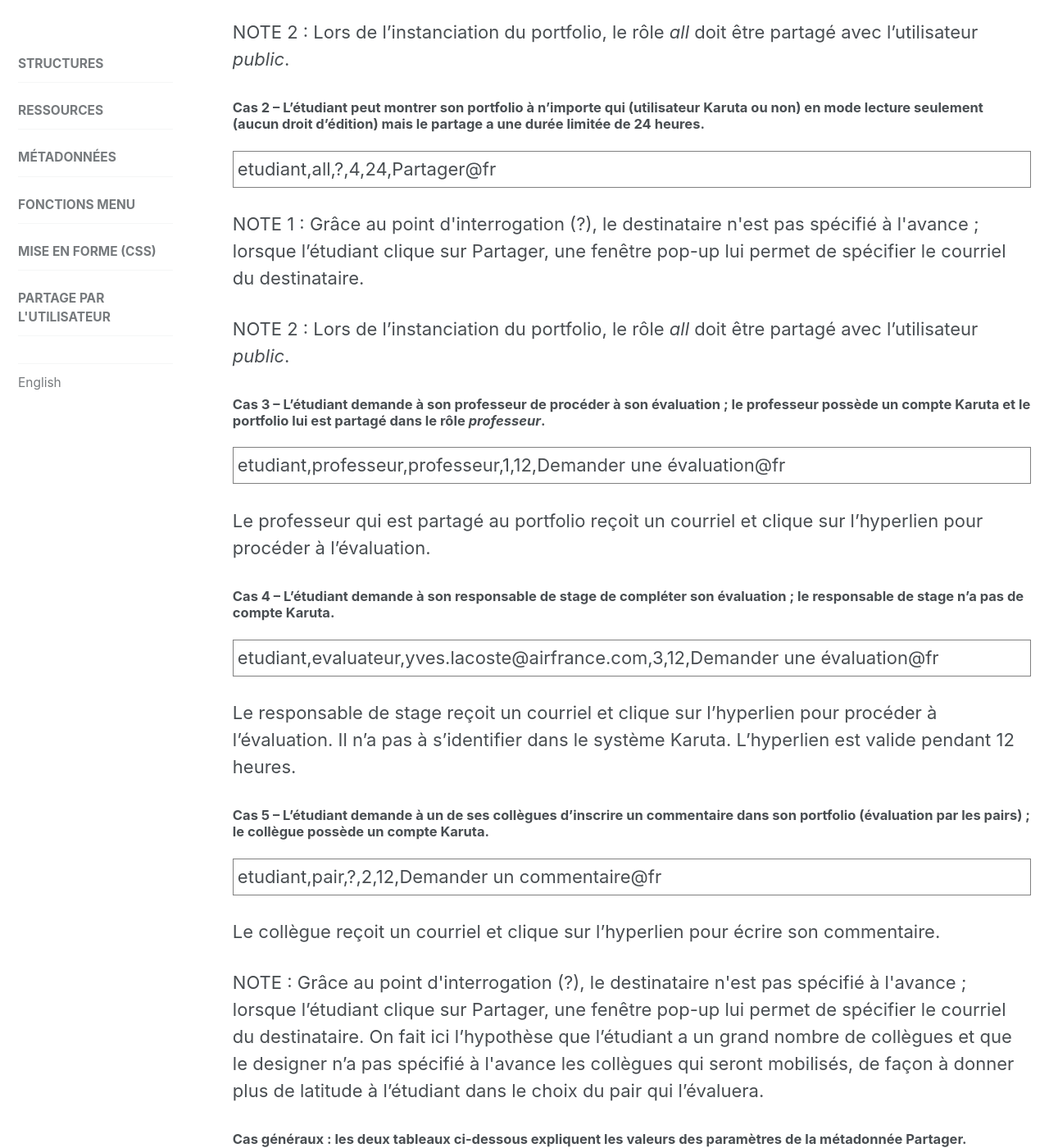
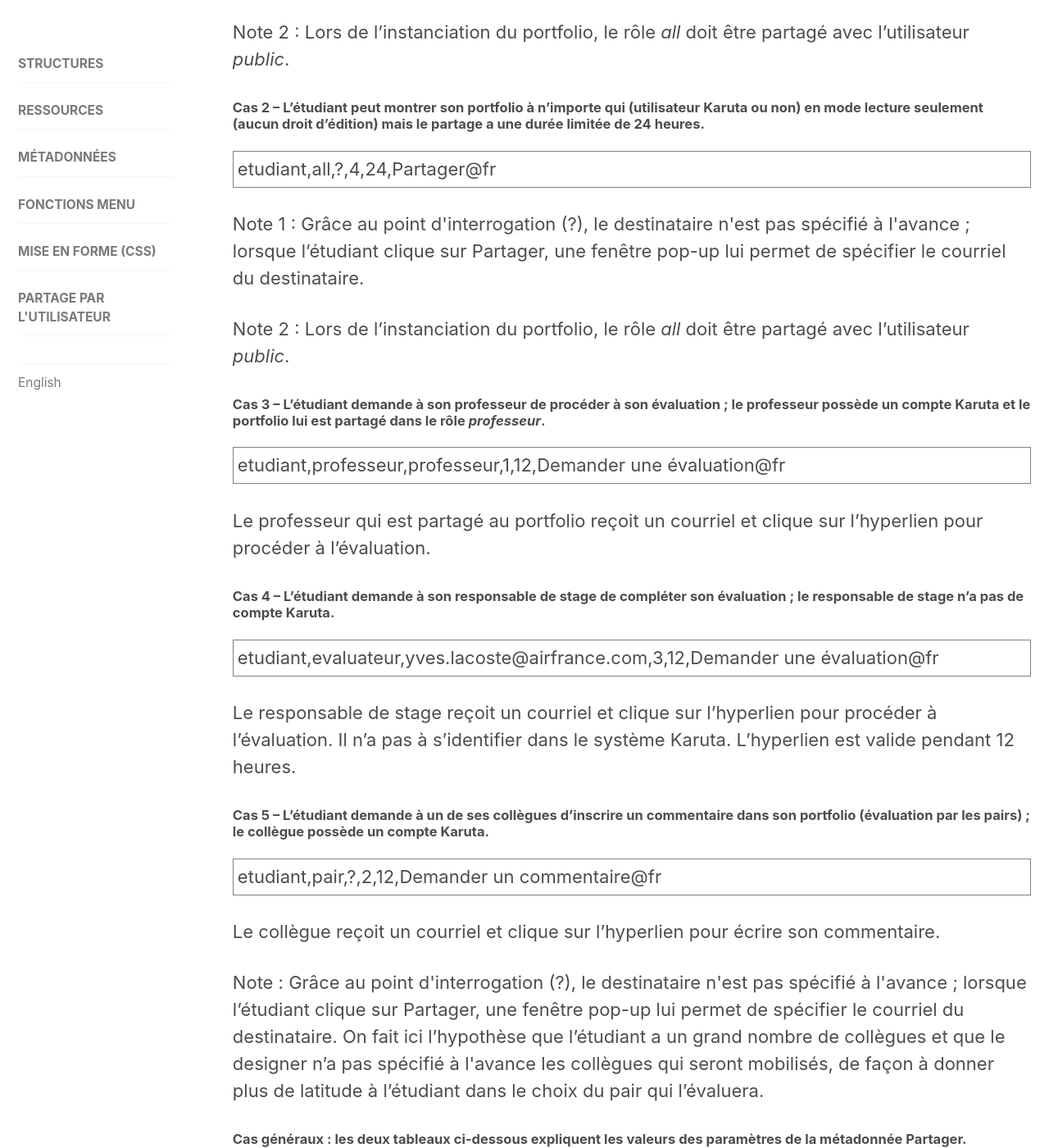
Before and after one commit to karutaproject/karuta-frontend-documentation, a Jekyll site: the page built from _pages/sharing_fr.html, in a window 1280 px wide and 1400 px high, scrolled down 2118 px. Shown: the whole window at 82% size. Built offline with Jekyll 4.4.1, drawn with Linux system fonts in a browser that asks for light colours; some of the changed text lies outside the part shown.

Commit message:
corrections

```diff
--- a/_pages/sharing_fr.html
+++ b/_pages/sharing_fr.html
@@ -58,12 +58,12 @@ sidebar:
 </h4>
 <p class='champ'>etudiant,all,?,4,unlimited,Partager@fr</p>
 <p>
-	NOTE 1&nbsp;: Grâce au point d'interrogation (?), le destinataire n'est pas spécifié à l'avance&nbsp;;
+	Note 1&nbsp;: Grâce au point d'interrogation (?), le destinataire n'est pas spécifié à l'avance&nbsp;;
 	lorsque l’étudiant clique sur Partager, une fenêtre pop-up lui permet de spécifier le courriel du
 	destinataire.
 </p>
 <p>
-	NOTE 2&nbsp;: Lors de l’instanciation du portfolio, le rôle <i>all</i> doit être partagé avec
+	Note 2&nbsp;: Lors de l’instanciation du portfolio, le rôle <i>all</i> doit être partagé avec
 	l’utilisateur <i>public</i>.
 </p>
 
@@ -73,12 +73,12 @@ sidebar:
 </h4>
 <p class='champ'>etudiant,all,?,4,24,Partager@fr</p>
 <p>
-	NOTE 1&nbsp;: Grâce au point d'interrogation (?), le destinataire n'est pas spécifié à l'avance&nbsp;;
+	Note 1&nbsp;: Grâce au point d'interrogation (?), le destinataire n'est pas spécifié à l'avance&nbsp;;
 	lorsque l’étudiant clique sur Partager, une fenêtre pop-up lui permet de spécifier le courriel du
 	destinataire.
 </p>
 <p>
-	NOTE 2&nbsp;: Lors de l’instanciation du portfolio, le rôle <i>all</i> doit être partagé avec
+	Note 2&nbsp;: Lors de l’instanciation du portfolio, le rôle <i>all</i> doit être partagé avec
 	l’utilisateur <i>public</i>.
 </p>
 
@@ -109,7 +109,7 @@ sidebar:
 <p class='champ'>etudiant,pair,?,2,12,Demander un commentaire@fr</p>
 <p>Le collègue reçoit un courriel et clique sur l’hyperlien pour écrire son commentaire.</p>
 <p>
-	NOTE&nbsp;: Grâce au point d'interrogation (?), le destinataire n'est pas spécifié à l'avance&nbsp;;
+	Note&nbsp;: Grâce au point d'interrogation (?), le destinataire n'est pas spécifié à l'avance&nbsp;;
 	lorsque l’étudiant clique sur Partager, une fenêtre pop-up lui permet de spécifier le courriel du
 	destinataire. On fait ici l’hypothèse que l’étudiant a un grand nombre de collègues et
 	que le designer n’a pas spécifié à l'avance les collègues qui seront mobilisés, de façon à
```
